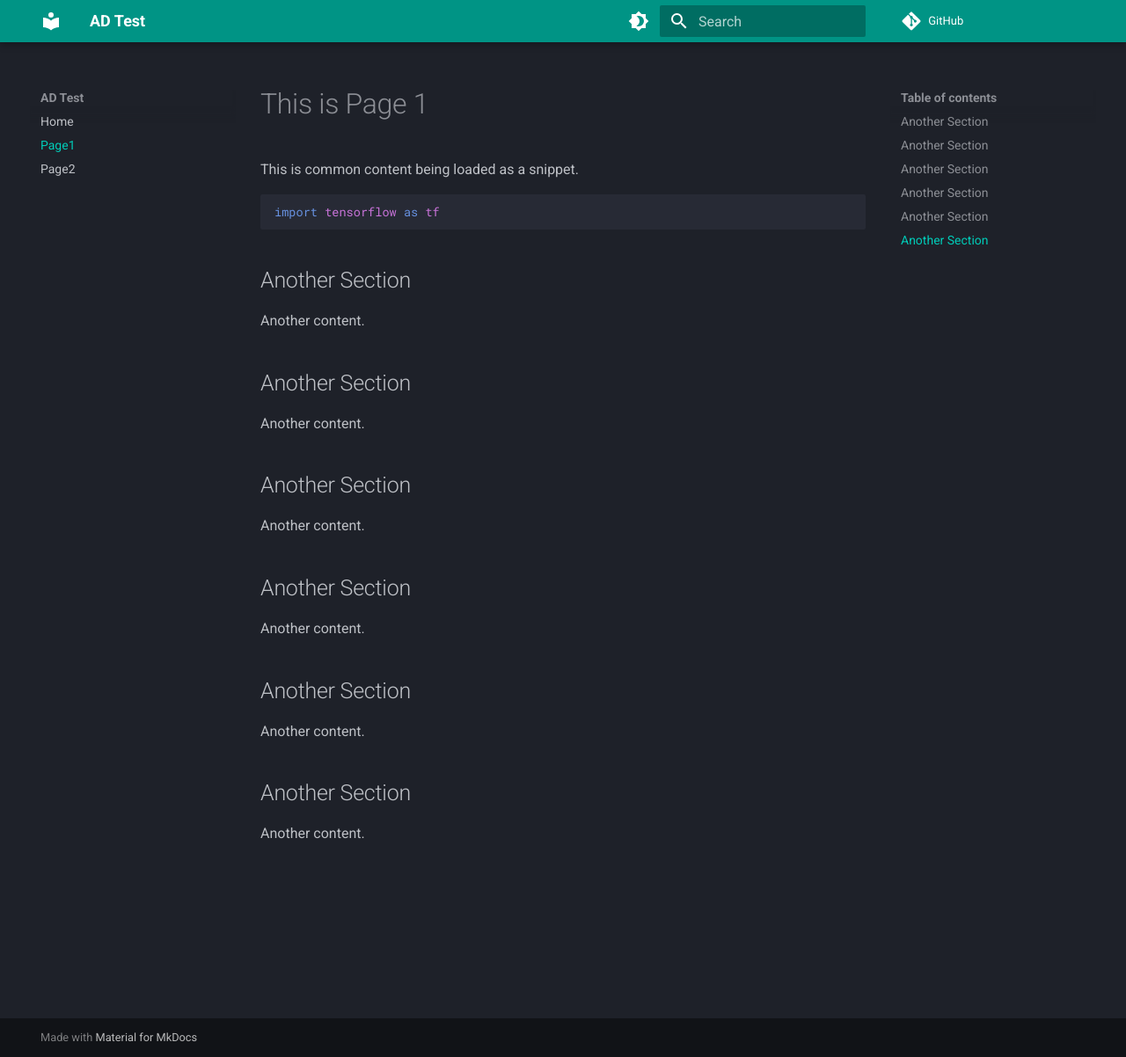
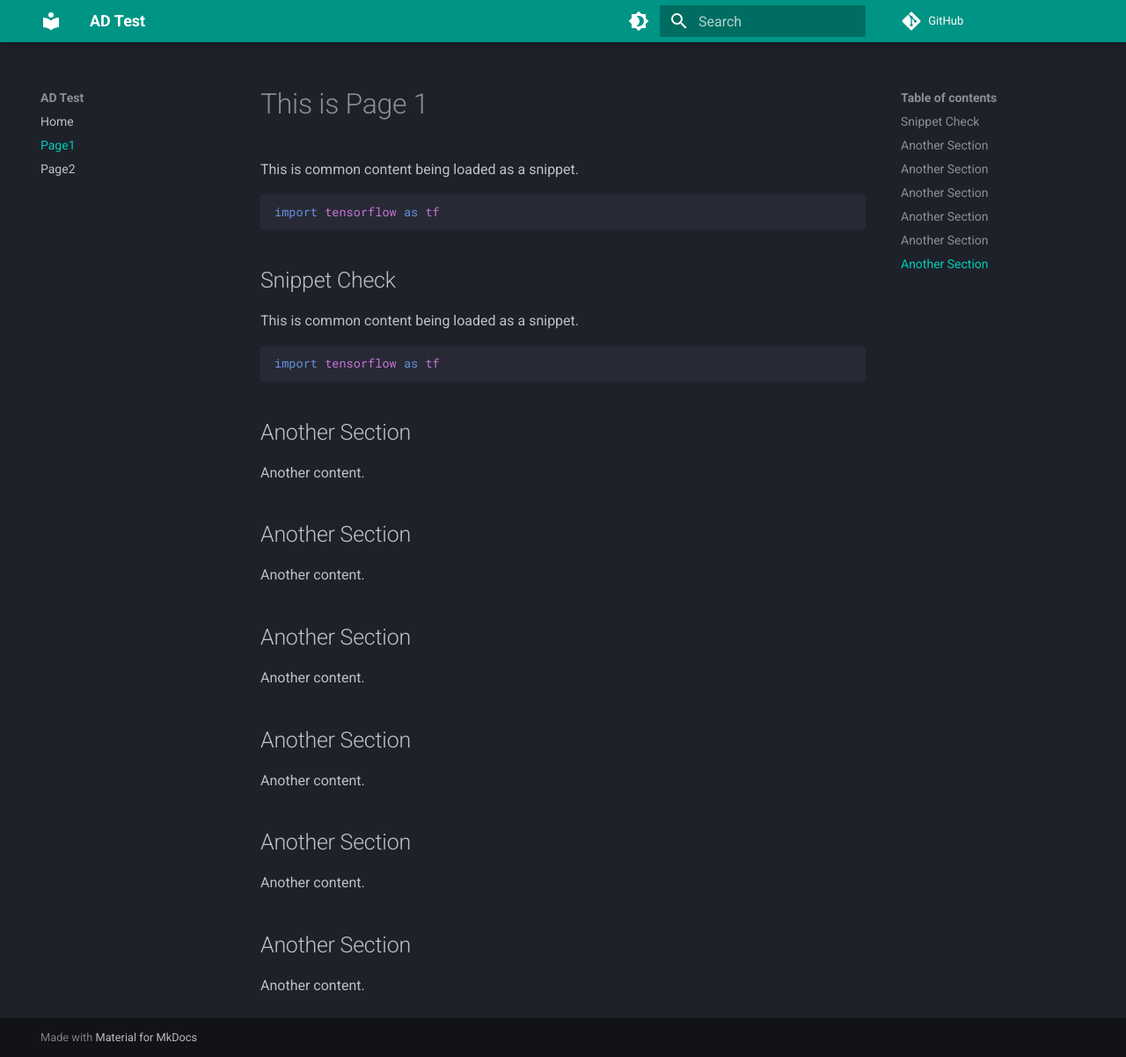
Before and after one commit to bharnden/adtest, an MkDocs documentation site: the page built from docs/page1.md, in a window 1280 px wide and 1202 px high. Shown: the whole window at 88% size. Built offline with MkDocs 1.6.1 and Material for MkDocs 9.7.7, drawn with Linux system fonts in a browser that asks for light colours; comment, search, counter and statistics services are not loaded.

Commit message:
checking alternative snippet inclusion

```diff
--- a/docs/page1.md
+++ b/docs/page1.md
@@ -1,6 +1,12 @@
 # This is Page 1
 
 -8<- "snippets/common.md"
+
+## Snippet Check
+
+--8<--
+snippets/common.md
+--8<--
 
 ## Another Section
 Another content.
```
